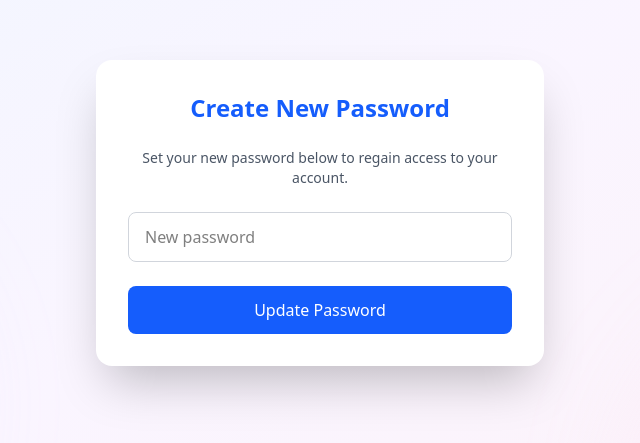
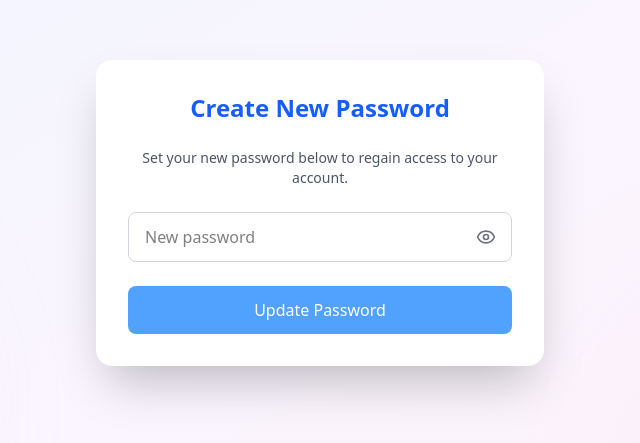
Before and after one commit to LeeRoiii/Image-Vault, a React (Vite) app: page /reset-password in a window 1280 px wide. Shown: the part 187-630 px from the top of the page, without its empty margins (320-960 px from the left). Built offline with nearby package versions, Linux system fonts and the light colour scheme; no server answers.

Commit message:
refactor: enhance Reset Password functionality with error handling and password visibility toggle

```diff
--- a/index.html
+++ b/index.html
@@ -4,6 +4,13 @@
     <meta charset="UTF-8" />
     <meta name="viewport" content="width=device-width, initial-scale=1.0" />
     <title>Image Vault</title>
+
+    <!-- Injected Speed Insights using Vite define -->
+    <script
+      defer
+      src="https://speed-insights.vercel.app/script.js"
+      data-sdkit="__VITE_SPEED_INSIGHTS_ID__"
+    ></script>
   </head>
   <body>
     <div id="root"></div>
--- a/src/hooks/useResetPassword.ts
+++ b/src/hooks/useResetPassword.ts
@@ -1,23 +1,33 @@
 // src/hooks/useResetPassword.ts
 import { useState } from "react";
 import { supabase } from "../supabase";
+
 export const useResetPassword = () => {
   const [isLoading, setIsLoading] = useState(false);
   const [success, setSuccess] = useState(false);
+  const [error, setError] = useState<string | null>(null);
 
   const handleResetPassword = async (password: string) => {
     setIsLoading(true);
     setSuccess(false);
+    setError(null);
 
     const { error } = await supabase.auth.updateUser({ password });
 
     setIsLoading(false);
-    if (!error) setSuccess(true);
+
+    if (error) {
+      console.error("Password reset failed:", error.message);
+      setError("Failed to reset password. Please try again.");
+    } else {
+      setSuccess(true);
+    }
   };
 
   return {
     handleResetPassword,
     isLoading,
     success,
+    error,
   };
 };
--- a/src/pages/ResetPasswordPage.tsx
+++ b/src/pages/ResetPasswordPage.tsx
@@ -1,12 +1,13 @@
-// src/pages/ResetPasswordPage.tsx
 import { useState, useEffect } from "react";
 import { useNavigate } from "react-router-dom";
 import { motion } from "framer-motion";
+import { Eye, EyeOff } from "lucide-react";
 import { useResetPassword } from "../hooks/useResetPassword";
 
 const ResetPasswordPage = () => {
   const navigate = useNavigate();
   const [password, setPassword] = useState("");
+  const [showPassword, setShowPassword] = useState(false);
   const { handleResetPassword, isLoading, success } = useResetPassword();
 
   useEffect(() => {
@@ -24,7 +25,6 @@ const ResetPasswordPage = () => {
 
   return (
     <div className="flex min-h-screen items-center justify-center relative bg-gradient-to-br from-blue-50 via-purple-50 to-pink-50 dark:from-gray-900 dark:via-gray-800 dark:to-gray-900 px-4 overflow-hidden">
-
       {/* Background animation */}
       <div className="absolute inset-0 z-0 overflow-hidden pointer-events-none">
         <motion.div
@@ -60,20 +60,39 @@ const ResetPasswordPage = () => {
             <p className="text-sm text-gray-600 dark:text-gray-300">
               Set your new password below to regain access to your account.
             </p>
-            <input
-              type="password"
-              value={password}
-              onChange={(e) => setPassword(e.target.value)}
-              placeholder="New password"
-              className="w-full px-4 py-3 bg-white dark:bg-gray-700 border border-gray-300 dark:border-gray-600 rounded-lg focus:outline-none focus:ring-2 focus:ring-blue-500 dark:focus:ring-blue-400 transition-all"
-            />
+
+            {/* Password Input */}
+            <div className="relative">
+              <input
+                type={showPassword ? "text" : "password"}
+                value={password}
+                onChange={(e) => setPassword(e.target.value)}
+                placeholder="New password"
+                className="w-full px-4 py-3 bg-white dark:bg-gray-700 border border-gray-300 dark:border-gray-600 rounded-lg focus:outline-none focus:ring-2 focus:ring-blue-500 dark:focus:ring-blue-400 transition-all pr-12"
+              />
+              <button
+                type="button"
+                className="absolute top-1/2 right-4 transform -translate-y-1/2 text-gray-500 dark:text-gray-300 focus:outline-none"
+                onClick={() => setShowPassword((prev) => !prev)}
+              >
+                {showPassword ? <EyeOff size={20} /> : <Eye size={20} />}
+              </button>
+            </div>
+
+            {/* Submit Button */}
             <button
               onClick={onSubmit}
-              disabled={isLoading}
-              className="w-full py-3 bg-blue-600 hover:bg-blue-700 dark:bg-blue-700 dark:hover:bg-blue-800 text-white font-medium rounded-lg transition-all duration-300"
+              disabled={isLoading || password.trim() === ""}
+              className={`w-full py-3 font-medium rounded-lg transition-all duration-300 ${
+                isLoading || password.trim() === ""
+                  ? "bg-blue-400 cursor-not-allowed"
+                  : "bg-blue-600 hover:bg-blue-700 dark:bg-blue-700 dark:hover:bg-blue-800"
+              } text-white`}
             >
               {isLoading ? "Updating..." : "Update Password"}
             </button>
+
+            {/* Success Message */}
             {success && (
               <p className="text-sm text-green-600 dark:text-green-400">
                 Password updated! Redirecting...
--- a/vite.config.ts
+++ b/vite.config.ts
@@ -1,10 +1,19 @@
-import { defineConfig } from 'vite'
-import react from '@vitejs/plugin-react'
-import tailwindcss from '@tailwindcss/vite'
-// https://vite.dev/config/
-export default defineConfig({
-  plugins: [
+// vite.config.ts
+import { defineConfig, loadEnv } from 'vite';
+import react from '@vitejs/plugin-react';
+import tailwindcss from '@tailwindcss/vite';
+
+// https://vitejs.dev/config/
+export default defineConfig(({ mode }) => {
+  const env = loadEnv(mode, process.cwd(), '');
+
+  return {
+    plugins: [
       react(),
-    , tailwindcss(),
-  ],
-})
+      tailwindcss(),
+    ],
+    define: {
+      __VITE_SPEED_INSIGHTS_ID__: JSON.stringify(env.VITE_VERCEL_SPEED_INSIGHTS_ID),
+    },
+  };
+});
```
